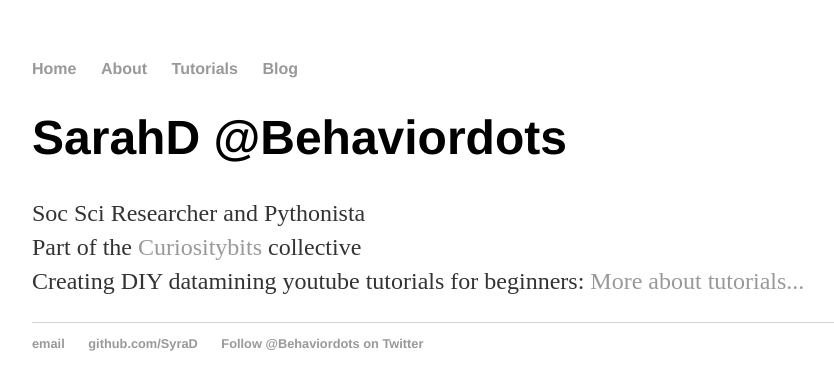
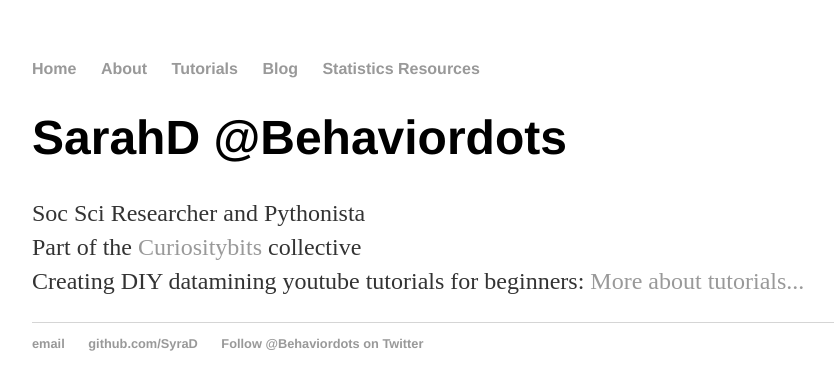
Before and after one commit to SyraD/SyraD.github.io, a Jekyll site: the page index.html, which Jekyll copies as it is, in a window 1280 px wide. Shown: the top 390 px of the page, without its empty margins (160-994 px from the left). Built offline with Jekyll 4.4.1, drawn with Linux system fonts in a browser that asks for light colours.

Commit message:
stats added to index

```diff
--- a/index.html
+++ b/index.html
@@ -12,6 +12,7 @@
 	        	<li><a href="/about">About</a></li>
         		<li><a href="/tutorials">Tutorials</a></li>
         		<li><a href="/blog">Blog</a></li>
+				<li><a href="/stat">Statistics Resources</a></li>
     		</ul>
 		</nav>
 		<div class="container">
```
